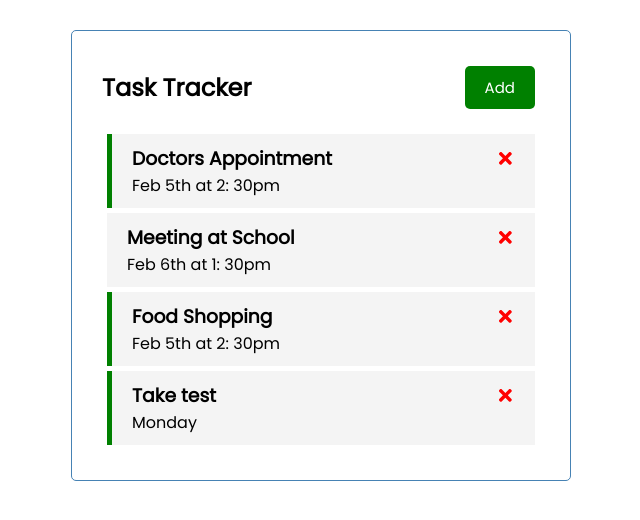
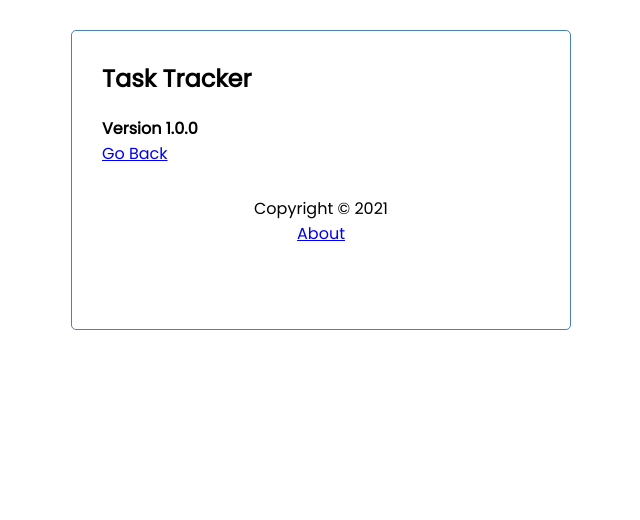
Before and after one commit to vibrunazo/react-task-tracker, a React (Create React App) app: page /about in a window 1280 px wide. Shown: the top 520 px of the page, without its empty margins (319-959 px from the left). Built offline with nearby package versions, Linux system fonts and the light colour scheme; data requests are answered from the project's data file.

Commit message:
router and about

```diff
--- a/package.json
+++ b/package.json
@@ -11,6 +11,7 @@
     "react": "^17.0.2",
     "react-dom": "^17.0.2",
     "react-icons": "^4.3.1",
+    "react-router-dom": "^6.0.2",
     "react-scripts": "4.0.3",
     "web-vitals": "^1.1.2"
   },
--- a/src/App.js
+++ b/src/App.js
@@ -1,7 +1,10 @@
 import './App.css';
+import { BrowserRouter as Router, Routes, Route } from 'react-router-dom';
 import Header from './components/Header';
 import Tasks from './components/Tasks';
 import AddTask from './components/AddTask';
+import Footer from './components/Footer';
+import About from './components/About';
 import { useState } from "react"
 import { useEffect } from "react"
 
@@ -91,8 +94,13 @@
   }
 
   return (
+    <Router>
       <div className="container">
         <Header onAdd={() => setShowAddTask(!showAddTask)} showAdd={showAddTask} />
+
+        <Routes>
+          <Route path='/' exact element={
+            <>
               {showAddTask && <AddTask onAdd={addTask} />}
               {
                 tasks.length > 0 ? (
@@ -101,7 +109,14 @@
                   'No tasks to show'
                 )
               }
+            </>
+          } />
+          <Route path='/about' element={<About />} />
+
+        </Routes>
+        <Footer />
       </div>
+    </Router>
   );
 }
 
--- /dev/null
+++ b/src/components/About.js
@@ -0,0 +1,12 @@
+import { Link } from "react-router-dom"
+
+const About = () => {
+  return (
+    <div>
+      <h4>Version 1.0.0</h4>
+      <Link to='/'>Go Back</Link>
+    </div>
+  )
+}
+
+export default About
--- /dev/null
+++ b/src/components/Footer.js
@@ -0,0 +1,12 @@
+import { Link } from "react-router-dom"
+
+const Footer = () => {
+  return (
+    <footer>
+      <p>Copyright &copy; 2021</p>
+      <Link to='/about'>About</Link>
+    </footer>
+  )
+}
+
+export default Footer
--- a/src/components/Header.js
+++ b/src/components/Header.js
@@ -1,13 +1,19 @@
 import './Header.css'
 import PropTypes from 'prop-types'
+import { useLocation } from 'react-router'
 import Button from './Button'
 
 
 const Header = ({ title, onAdd, showAdd }) => {
+  const location = useLocation()
+
   return (
     <header className="header">
       <h2>{title}</h2>
-      <Button color={showAdd ? 'red' : 'green'} text={showAdd ? 'Close' : 'Add'} onClick={onAdd} />
+      {
+        location.pathname === '/' &&
+        <Button color={showAdd ? 'red' : 'green'} text={showAdd ? 'Close' : 'Add'} onClick={onAdd} />
+      }
     </header>
   )
 }
```
Also changed, not shown: 1 other file (tests, documents, lock files or other folders). Lines whose indentation alone changed are shown as unchanged.
